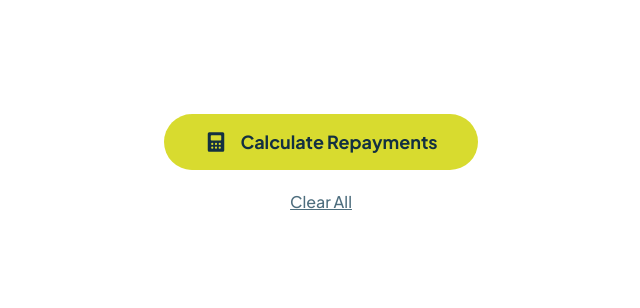
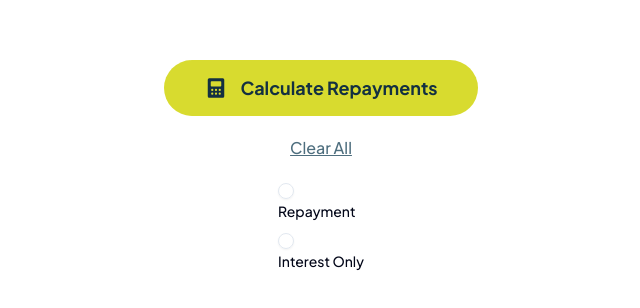
Before and after one commit to joshjavier/mortgage-repayment-calculator, a React (Vite) app: page / in a window 1280 px wide. Shown: the part 236-544 px from the top of the page, without its empty margins (319-959 px from the left). Built offline with nearby package versions, Linux system fonts and the light colour scheme.

Commit message:
chore: add radio-group, label from shadcn

```diff
--- a/package.json
+++ b/package.json
@@ -14,6 +14,8 @@
     "prepare": "husky"
   },
   "dependencies": {
+    "@radix-ui/react-label": "^2.1.7",
+    "@radix-ui/react-radio-group": "^1.3.8",
     "@radix-ui/react-slot": "^1.2.3",
     "class-variance-authority": "^0.7.1",
     "clsx": "^2.1.1",
--- a/src/App.tsx
+++ b/src/App.tsx
@@ -1,5 +1,22 @@
 import IconCalculator from './assets/icon-calculator.svg?react'
 import { Button } from './components/ui/button'
+import { Label } from './components/ui/label'
+import { RadioGroup, RadioGroupItem } from './components/ui/radio-group'
+
+function RadioGroupDemo() {
+  return (
+    <RadioGroup>
+      <div>
+        <RadioGroupItem value="repayment" id="r1" />
+        <Label htmlFor="r1">Repayment</Label>
+      </div>
+      <div>
+        <RadioGroupItem value="interestOnly" id="r2" />
+        <Label htmlFor="r2">Interest Only</Label>
+      </div>
+    </RadioGroup>
+  )
+}
 
 function App() {
   return (
@@ -10,6 +27,8 @@
       </Button>
 
       <Button variant="link">Clear All</Button>
+
+      <RadioGroupDemo />
     </div>
   )
 }
--- /dev/null
+++ b/src/components/ui/label.tsx
@@ -0,0 +1,20 @@
+import { cn } from '@/lib/utils'
+import * as LabelPrimitive from '@radix-ui/react-label'
+
+function Label({
+  className,
+  ...props
+}: React.ComponentProps<typeof LabelPrimitive.Root>) {
+  return (
+    <LabelPrimitive.Root
+      data-slot="label"
+      className={cn(
+        'flex items-center gap-2 text-sm leading-none font-medium select-none group-data-[disabled=true]:pointer-events-none group-data-[disabled=true]:opacity-50 peer-disabled:cursor-not-allowed peer-disabled:opacity-50',
+        className,
+      )}
+      {...props}
+    />
+  )
+}
+
+export { Label }
--- /dev/null
+++ b/src/components/ui/radio-group.tsx
@@ -0,0 +1,41 @@
+import { cn } from '@/lib/utils'
+import * as RadioGroupPrimitive from '@radix-ui/react-radio-group'
+import { CircleIcon } from 'lucide-react'
+
+function RadioGroup({
+  className,
+  ...props
+}: React.ComponentProps<typeof RadioGroupPrimitive.Root>) {
+  return (
+    <RadioGroupPrimitive.Root
+      data-slot="radio-group"
+      className={cn('grid gap-3', className)}
+      {...props}
+    />
+  )
+}
+
+function RadioGroupItem({
+  className,
+  ...props
+}: React.ComponentProps<typeof RadioGroupPrimitive.Item>) {
+  return (
+    <RadioGroupPrimitive.Item
+      data-slot="radio-group-item"
+      className={cn(
+        'border-input text-primary focus-visible:border-ring focus-visible:ring-ring/50 aria-invalid:ring-destructive/20 dark:aria-invalid:ring-destructive/40 aria-invalid:border-destructive dark:bg-input/30 aspect-square size-4 shrink-0 rounded-full border shadow-xs transition-[color,box-shadow] outline-none focus-visible:ring-[3px] disabled:cursor-not-allowed disabled:opacity-50',
+        className,
+      )}
+      {...props}
+    >
+      <RadioGroupPrimitive.Indicator
+        data-slot="radio-group-indicator"
+        className="relative flex items-center justify-center"
+      >
+        <CircleIcon className="fill-primary absolute top-1/2 left-1/2 size-2 -translate-x-1/2 -translate-y-1/2" />
+      </RadioGroupPrimitive.Indicator>
+    </RadioGroupPrimitive.Item>
+  )
+}
+
+export { RadioGroup, RadioGroupItem }
```
Also changed, not shown: 1 other file (tests, documents, lock files or other folders).
